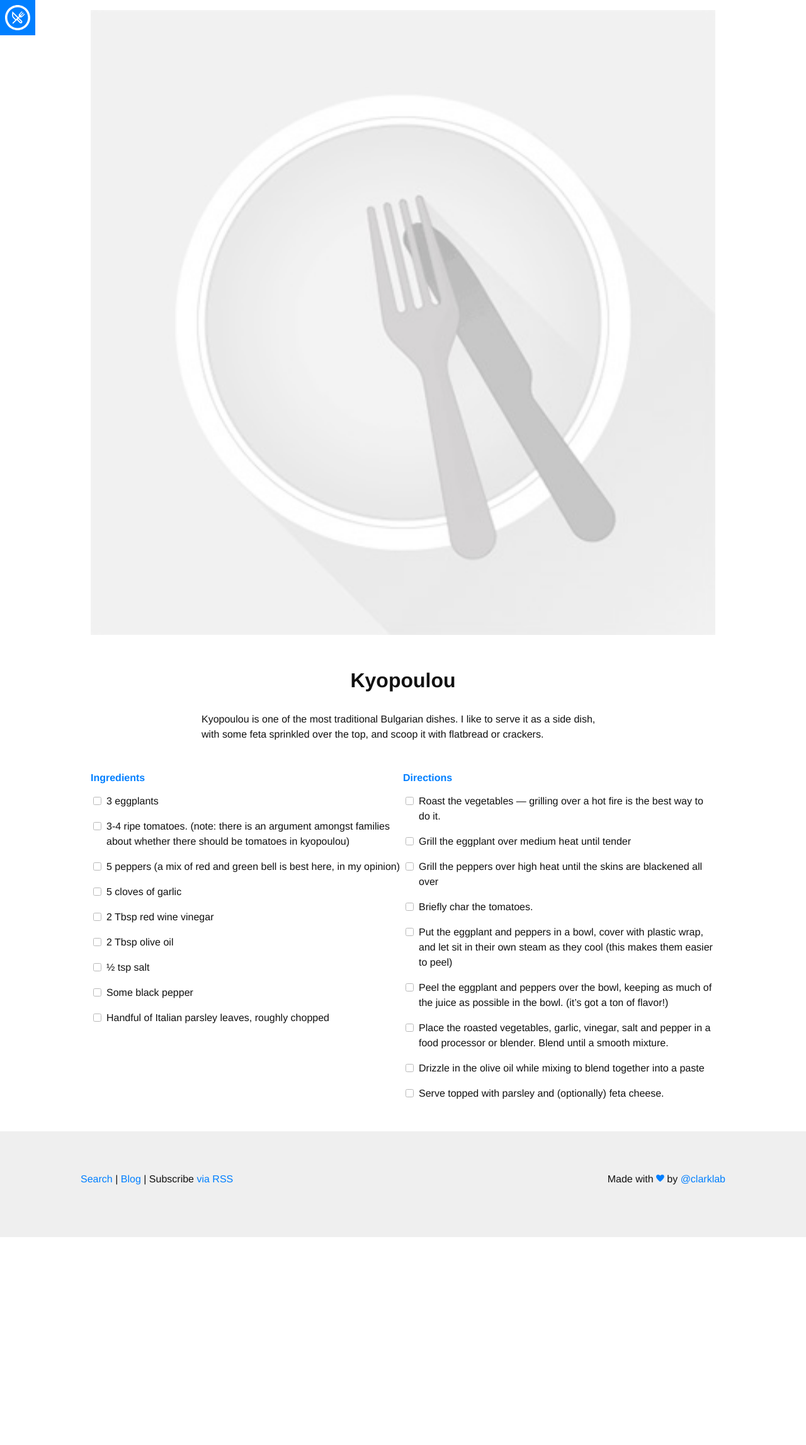
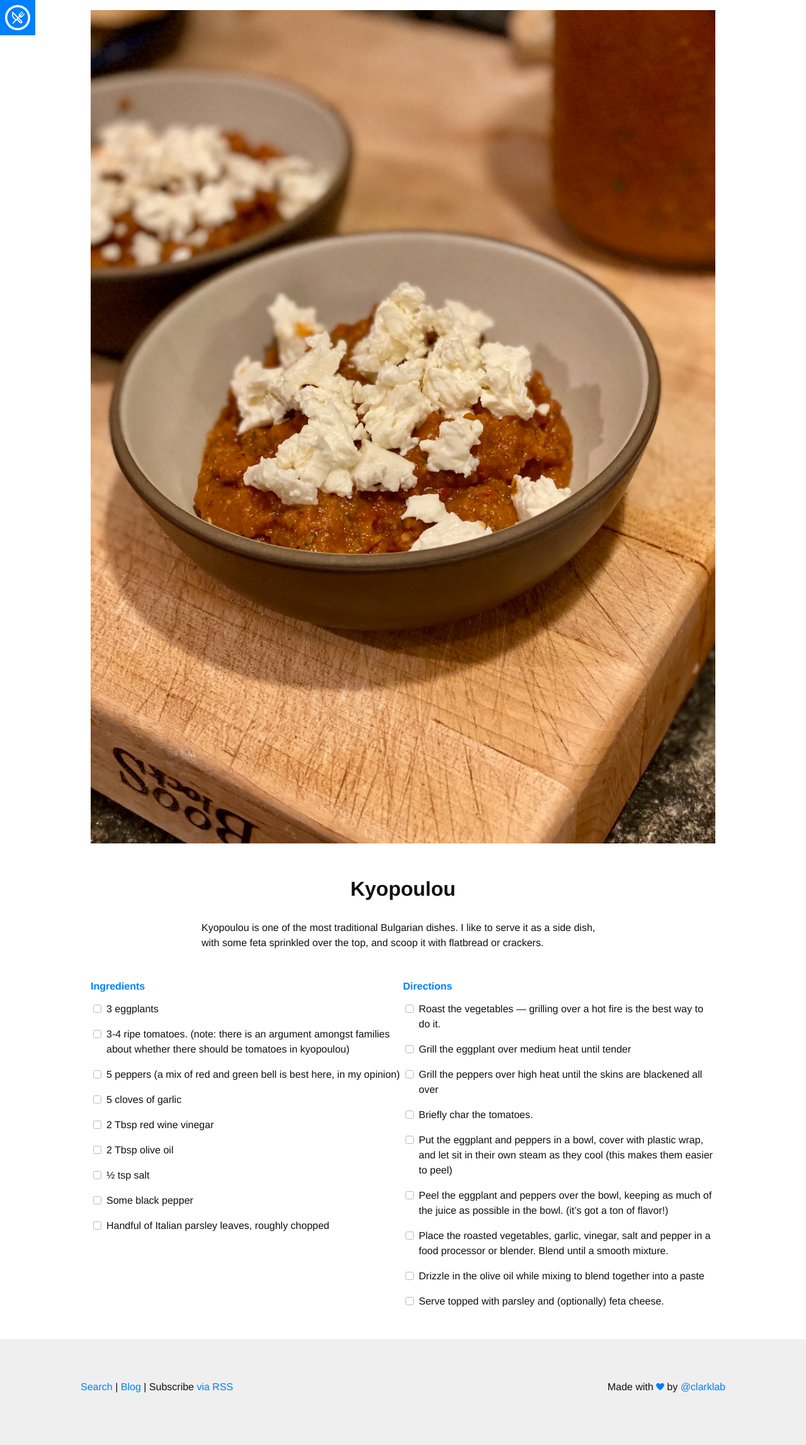
Before and after one commit to edinel/recipes, a Jekyll site: the page built from _recipes/Kyopoulou.md, in a window 1280 px wide. Shown: the whole page at 63% size. Built offline with Jekyll 4.4.1, drawn with Linux system fonts in a browser that asks for light colours; nearby versions of some CDN libraries; some web fonts are replaced; before the commit the page ends 1964 px from its top, so only the background shows below that.

Commit message:
Add photo for kyopoulu

```diff
--- a/_recipes/Kyopoulou.md
+++ b/_recipes/Kyopoulou.md
@@ -1,7 +1,7 @@
 ---
 layout: recipe
 title:  "Kyopoulou"
-image: "default.jpg"
+image: "kyopoulu.jpg"
 tags: side, dip, vegetarian, summer, Bulgaria, eggplant, peppers
 
 ingredients:
```
Also changed, not shown: images/kyopoulu.jpg (added).
